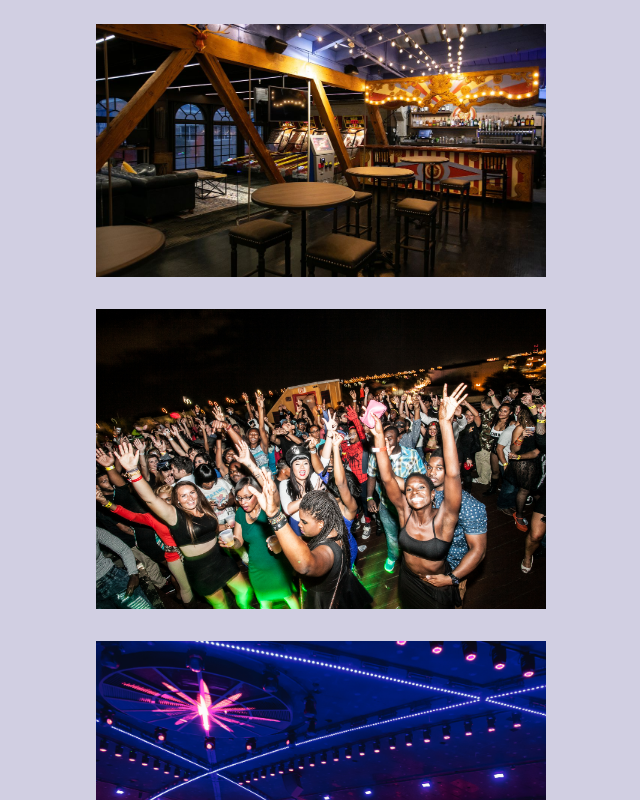
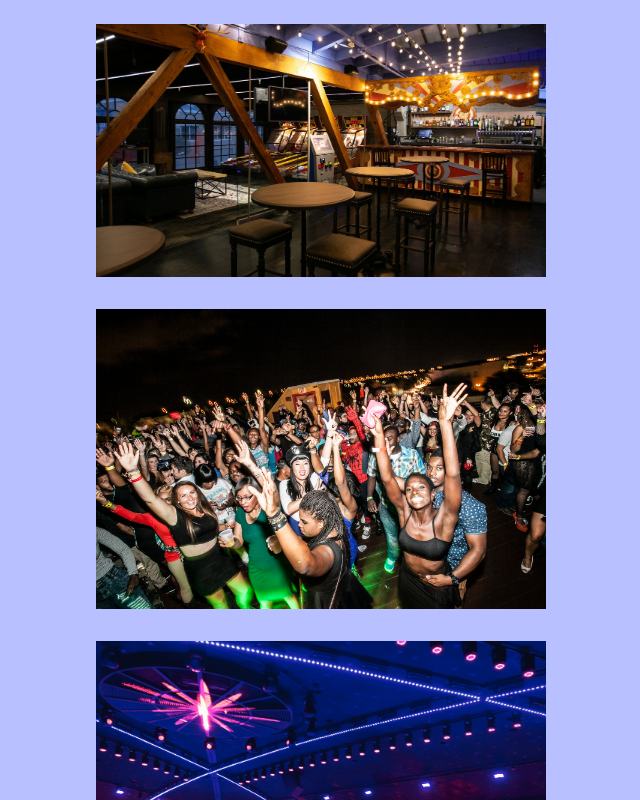
Before and after one commit to abbeyperini/slots-angular, an Angular app: page / in a window 1280 px wide. Shown: the top 800 px of the page, without its empty margins (319-959 px from the left). Built offline with nearby package versions, Linux system fonts and the light colour scheme.

Commit message:
More styling

```diff
--- a/src/styles.css
+++ b/src/styles.css
@@ -1,6 +1,6 @@
 /* You can add global styles to this file, and also import other style files */
 html {
-  background-color: #D1CFE2;
+  background-color: #B8C0FF;
   color: #0f0f0ff7;
 }
 
@@ -16,9 +16,10 @@ img {
 }
 
 h2 {
-  font-size: 8em;
+  font-size: 6em;
 }
 
 p {
-  font-size: 6rem;
+  font-size: 4rem;
+  margin: 1rem;
 }
```
